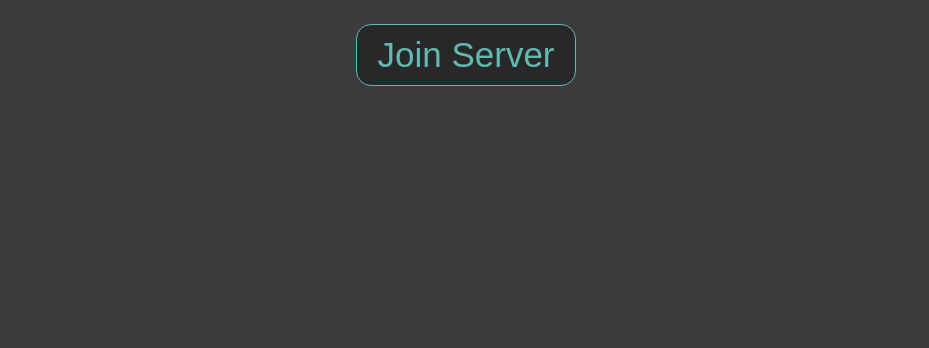
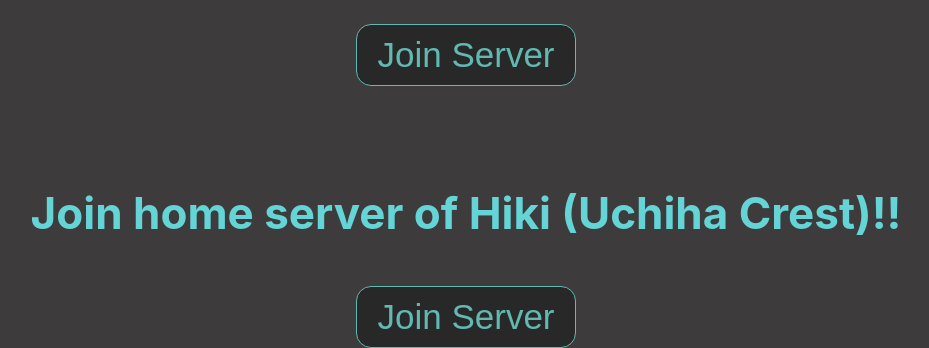
Before and after one commit to PrakharBhawsar/Hiki, a plain HTML site: page invite.html in a window 1280 px wide. Shown: the part 760-1108 px from the top of the page, without its empty margins (174-1103 px from the left). Before the commit the page ends 846 px from the top, so only its background shows below. Drawn offline with Linux system fonts and the light colour scheme.

Commit message:
new link added

```diff
--- a/invite.html
+++ b/invite.html
@@ -44,5 +44,15 @@
     <div class="btn">
         <a href="https://discord.gg/j43yGMEW"><button class="button">Join Server</button></a>
     </div>
+    <br><br><br><br><br>
+    <div class="wrapper">
+        <header class="header">
+            <h1>Join home server of Hiki (Uchiha Crest)!!</h1>
+        </header>
+    </div>
+    <br><br>
+    <div class="btn">
+        <a href="https://discord.gg/GP8MgCct"><button class="button">Join Server</button></a>
+    </div>
 </body>
 </html>
```
